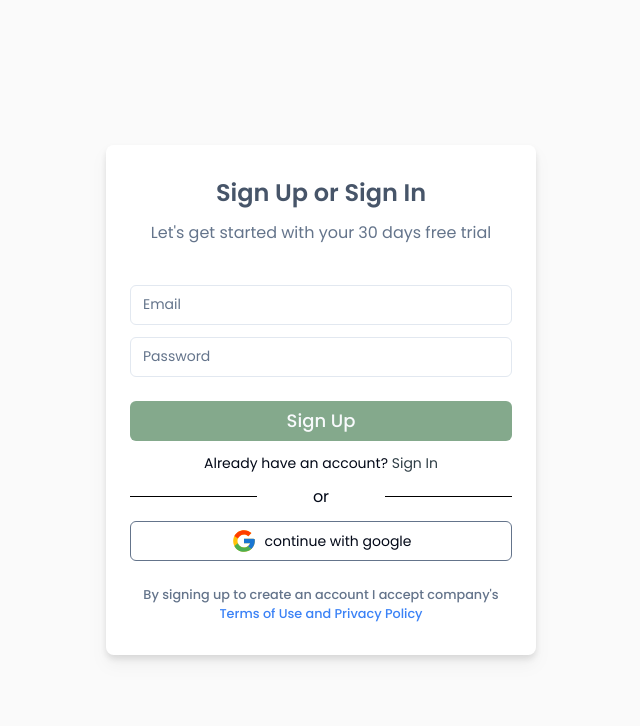
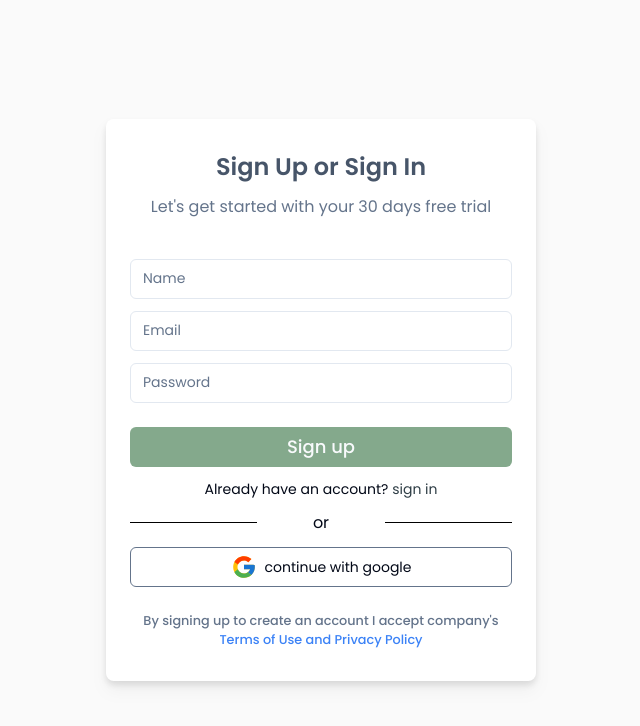
Before and after one commit to timmie20/reminda-techkage, a React (Vite) app: page / in a window 1280 px wide. Shown: the top 726 px of the page, without its empty margins (319-959 px from the left). Built offline with nearby package versions, Linux system fonts and the light colour scheme.

Commit message:
Added signup form state & conditonal rendering

```diff
--- a/src/pages/Signup.jsx
+++ b/src/pages/Signup.jsx
@@ -1,8 +1,14 @@
 import { Button } from "@/components/ui/button";
 import { Input } from "@/components/ui/input";
+import { useState } from "react";
 import { FcGoogle } from "react-icons/fc";
 
 const Signup = () => {
+  const [formType, setFormType] = useState(true);
+  const [name, setName] = useState("");
+  const [email, setEmail] = useState("");
+  const [password, setPassword] = useState("");
+
   return (
     <>
       <div className="flex h-screen items-center justify-center bg-zinc-50 px-2 font-Poppins md:px-0">
@@ -15,6 +21,7 @@ const Signup = () => {
           </p>
 
           <div className="mt-7 flex flex-col gap-3">
+            {formType && <Input type="text" placeholder="Name" />}
             <Input type="email" placeholder="Email" />
             <Input type="text" placeholder="Password" />
           </div>
@@ -23,12 +30,17 @@ const Signup = () => {
             className="mt-3 w-full bg-green_light md:text-lg"
             type="submit"
           >
-            Sign Up
+            {formType ? "Sign up" : "Sign in"}
           </Button>
 
           <p className="text-sm">
-            Already have an account?{" "}
-            <span className="cursor-pointer text-green_dark">Sign In</span>
+            {formType ? "Already" : `Don't`} have an account? {""}
+            <span
+              className="cursor-pointer text-green_dark"
+              onClick={() => setFormType(!formType)}
+            >
+              {formType ? "sign in" : "sign up"}
+            </span>
           </p>
 
           <div className="flex items-center justify-center">
```
